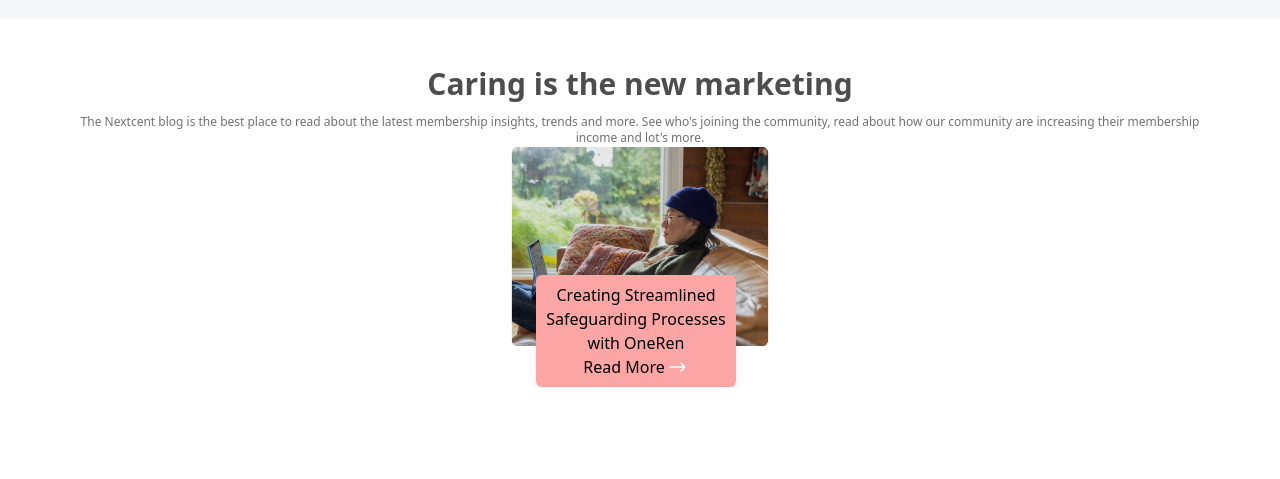
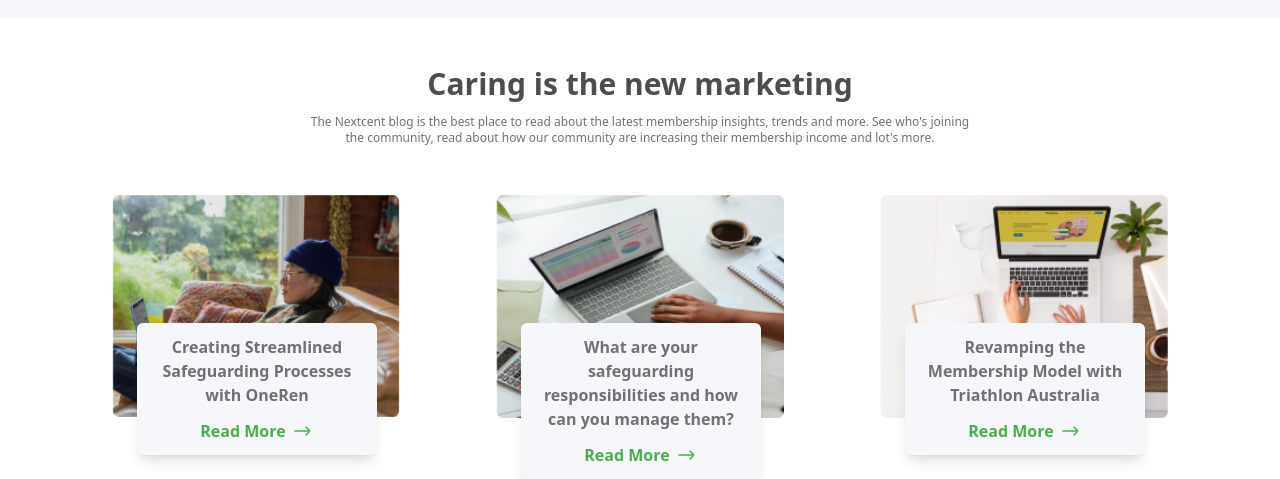
Before and after one commit to Hakizimana-Clement/Nexcent--version-2-Tailwind, a website built with Vite: page index.html in a window 1280 px wide. Shown: the part 3004-3483 px from the top of the page. Before the commit the page ends 3391 px from the top, so only its background shows below. Built offline with nearby package versions, Linux system fonts and the light colour scheme.

Commit message:
Complete community update

```diff
--- a/index.html
+++ b/index.html
@@ -532,8 +532,9 @@
             <h3 class="text-3xl text-D_gray-DEFAUT font-semibold text-center">
               Caring is the new marketing
             </h3>
+            <!-- <p class="text-D_gray-grey text-xs mt-3 px-2 xl:px-4 md:px-20"> -->
             <p
-              class="text-D_gray-grey text-xs mt-3 px-2 xl:px-4 md:px-36 lg:px-56"
+              class="text-D_gray-grey text-xs mt-3 px-2 xl:px-4 md:px-6 lg:w-[60%] lg:mx-auto"
             >
               The Nextcent blog is the best place to read about the latest
               membership insights, trends and more. See who's joining the
@@ -542,18 +543,22 @@
             </p>
           </div>
           <!-- cards container-->
-          <div class="grid grid-cols-1 justify-items-center">
+          <div
+            class="grid grid-cols-1 justify-items-center mt-12 sm:grid sm:grid-cols-2 lg:grid-cols-3"
+          >
             <!-- card 1 -->
-            <div class="relative">
-              <img src="image-18.jpg" alt="laptop" />
+            <div class="relative mb-24 sm:mb-0">
+              <img src="image-18.jpg" alt="laptop" class="w-[18rem]" />
               <div
-                class="bg-red-300 px-2 py-2 rounded-md shadow-lg absolute z-10 w-[200px] top-[129px] left-[25px]"
+                class="bg-D_gray-sliver px-2 py-3 rounded-md shadow-lg absolute z-10 w-[15rem] top-[129px] left-[25px]"
               >
                 <!-- class="bg-D_gray-sliver px-4 py-5 w-[60%] rounded-md drop-shadow-md absolute" -->
-                <h4 class="text-center">
+                <h4 class="text-center text-D_gray-grey font-semibold">
                   Creating Streamlined Safeguarding Processes with OneRen
                 </h4>
-                <a href="#" class="flex items-center justify-center"
+                <a
+                  href="#"
+                  class="text-base text-D_gray-primary font-semibold flex items-center justify-center gap-1 mt-3"
                   >Read More
                   <span>
                     <svg
@@ -565,7 +570,77 @@
                     >
                       <path
                         d="M16 16L19.2929 12.7071C19.6834 12.3166 19.6834 11.6834 19.2929 11.2929L16 8M19 12L5 12"
-                        stroke="#fff"
+                        stroke="#4CAF4F"
+                        stroke-width="1.5"
+                        stroke-linecap="round"
+                      />
+                    </svg>
+                  </span>
+                </a>
+              </div>
+            </div>
+
+            <!-- card 2 -->
+            <div class="relative">
+              <img src="image-19.png" alt="laptop" class="w-[18rem]" />
+              <div
+                class="bg-D_gray-sliver px-2 py-3 rounded-md shadow-lg absolute z-10 w-[15rem] top-[129px] left-[25px]"
+              >
+                <!-- class="bg-D_gray-sliver px-3 py-3 rounded-md shadow-lg absolute z-10 w-[200px] top-[129px] left-[25px]" -->
+                <!-- class="bg-D_gray-sliver px-4 py-5 w-[60%] rounded-md drop-shadow-md absolute" -->
+                <h4 class="text-center text-D_gray-grey font-semibold">
+                  What are your safeguarding responsibilities and how can you
+                  manage them?
+                </h4>
+                <a
+                  href="#"
+                  class="text-base text-D_gray-primary font-semibold flex items-center justify-center gap-1 mt-3"
+                  >Read More
+                  <span>
+                    <svg
+                      width="24"
+                      height="24"
+                      viewBox="0 0 24 24"
+                      fill="none"
+                      xmlns="http://www.w3.org/2000/svg"
+                    >
+                      <path
+                        d="M16 16L19.2929 12.7071C19.6834 12.3166 19.6834 11.6834 19.2929 11.2929L16 8M19 12L5 12"
+                        stroke="#4CAF4F"
+                        stroke-width="1.5"
+                        stroke-linecap="round"
+                      />
+                    </svg>
+                  </span>
+                </a>
+              </div>
+            </div>
+
+            <!-- card 3 -->
+            <div class="relative mt-32 sm:col-span-2 lg:col-auto lg:mt-0">
+              <img src="image-20.png" alt="laptop" class="w-[18rem]" />
+              <div
+                class="bg-D_gray-sliver px-3 py-3 rounded-md shadow-lg absolute z-10 w-[15rem] top-[129px] left-[25px]"
+              >
+                <!-- class="bg-D_gray-sliver px-4 py-5 w-[60%] rounded-md drop-shadow-md absolute" -->
+                <h4 class="text-center text-D_gray-grey font-semibold">
+                  Revamping the Membership Model with Triathlon Australia
+                </h4>
+                <a
+                  href="#"
+                  class="text-base text-D_gray-primary font-semibold flex items-center justify-center gap-1 mt-3"
+                  >Read More
+                  <span>
+                    <svg
+                      width="24"
+                      height="24"
+                      viewBox="0 0 24 24"
+                      fill="none"
+                      xmlns="http://www.w3.org/2000/svg"
+                    >
+                      <path
+                        d="M16 16L19.2929 12.7071C19.6834 12.3166 19.6834 11.6834 19.2929 11.2929L16 8M19 12L5 12"
+                        stroke="#4CAF4F"
                         stroke-width="1.5"
                         stroke-linecap="round"
                       />
```
